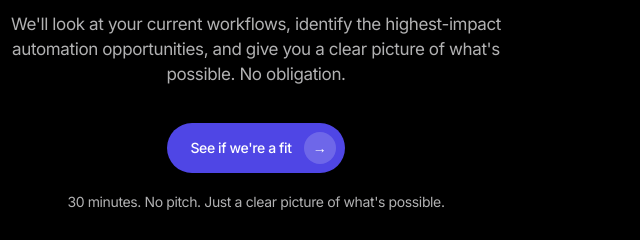
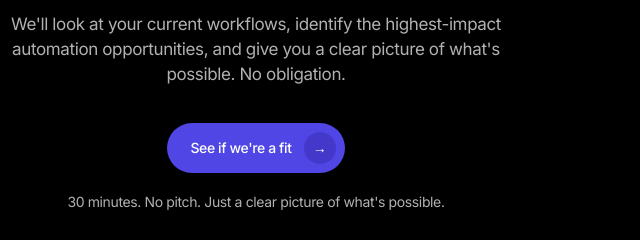
Before and after one commit to afarah101/optomate-site, a plain HTML site: page index.html in a window 1280 px wide. Shown: the part 6740-6980 px from the top of the page, 384-1024 px from the left. Drawn offline with Linux system fonts and the light colour scheme.

Commit message:
Raise CTA arrow icon contrast to 7.9:1
White arrow on --c-accent-hover instead of white 18% over accent (4.37:1).

Co-Authored-By: Claude Opus 5.5 <noreply@anthropic.com>
Claude-Session: https://claude.ai/code/session_01ALmsfpRSi9mgvGyiRW3DAK

```diff
--- a/index.html
+++ b/index.html
@@ -147,7 +147,7 @@
     .btn:hover .btn-icon { transform: translate(3px, -1px) scale(1.05); }
     .btn-primary { background: var(--accent); color: var(--on-accent); box-shadow: var(--shadow-sm); }
     .btn-primary:hover { background: var(--accent-hover); }
-    .btn-primary .btn-icon { background: var(--c-on-accent-soft); }
+    .btn-primary .btn-icon { background: var(--c-accent-hover); }
     .btn-outline { background: transparent; color: var(--c-link); border-color: var(--c-link); padding: 12px 22px; }
     .btn-outline:hover { background: var(--c-accent-soft); }
     .btn-outline.has-icon { padding: 8px 8px 8px 22px; }
```
